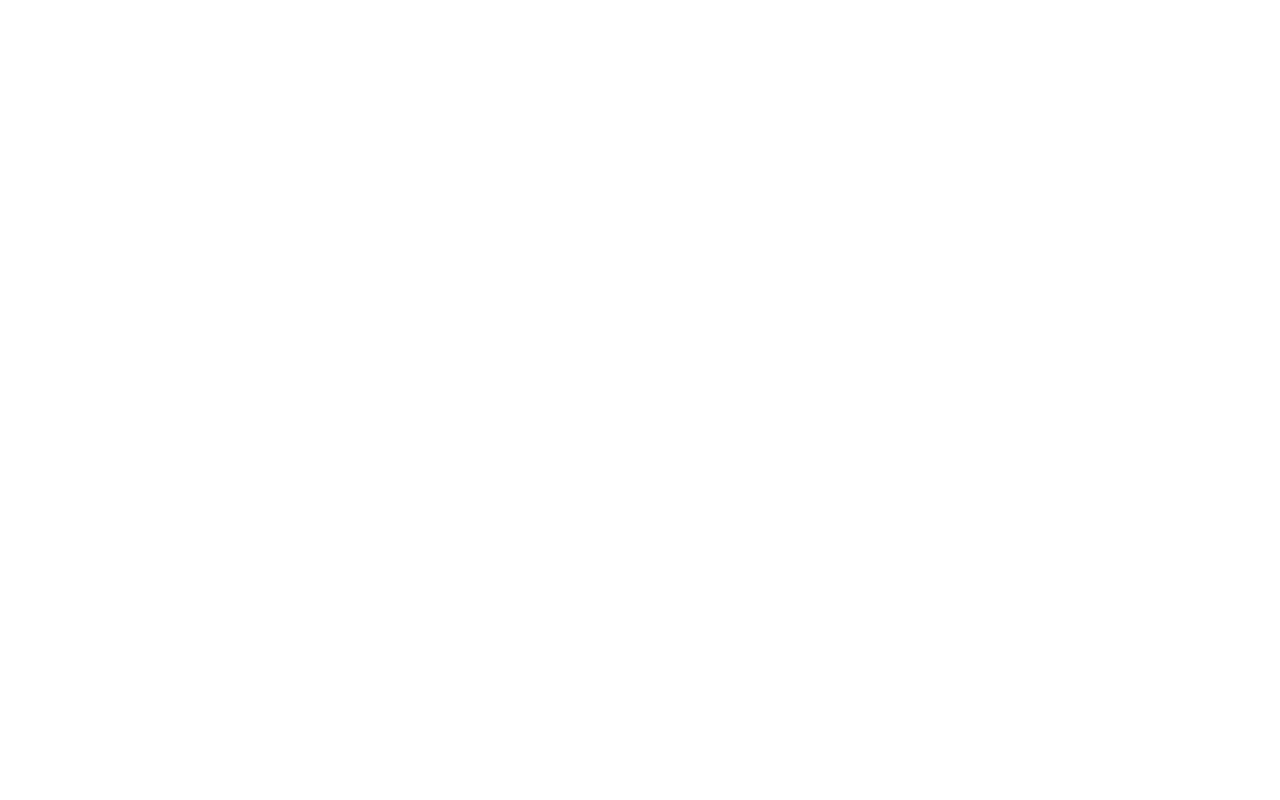
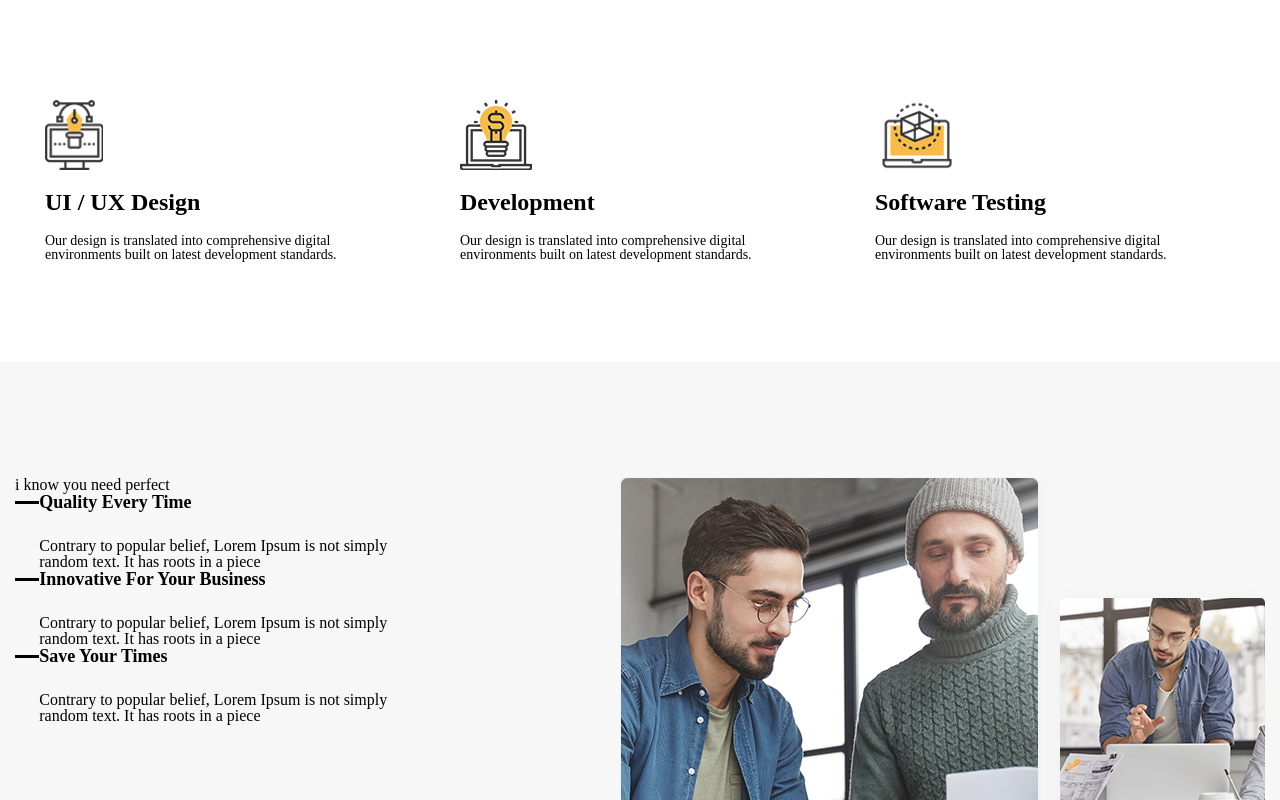
Before and after one commit to Sunrise-1337/Project-27.03, a plain HTML site: page index.html in a window 1280 px wide. Shown: the top 800 px of the page. Drawn offline with Linux system fonts and the light colour scheme.

Commit message:
third commit

```diff
--- a/css/style.css
+++ b/css/style.css
@@ -0,0 +1,120 @@
+/* Основное */
+
+*{
+    box-sizing: border-box;
+    list-style: none;
+}
+
+button{
+    border: none;
+    outline: none;
+}
+
+body{
+    font-family: 'Poppins';
+    margin: 0;
+    padding: 0;
+}
+
+a{
+    text-decoration: none;
+}
+
+h1, h2, h3, h4, h5, h6, p{
+    margin: 0;
+    padding: 0;
+}
+
+.container{
+    max-width: 1306px;
+    padding: 0 15px;
+    margin: 0 auto;
+}
+
+/* Вёрстка */
+
+/* Секция 1 */
+
+.section-2{
+    background-color: white;
+}
+
+.section-2__org{
+    display: flex;
+    justify-content: center;
+    gap: 55px;
+    flex-wrap: wrap;
+    padding-top: 100px;
+    padding-bottom: 100px;
+}
+
+.section-2__element-wrap{
+    max-width: 360px;
+    display: flex;
+    flex-direction: column;
+    gap: 20px;
+    align-items: flex-start;
+}
+
+.section-2__header{
+    text-transform: capitalize;
+    font-weight: bold;
+    font-size: 24px;
+    color: black;
+    text-align: left;
+}
+
+.section-2__para{
+    font-size: 14px;
+    color: black;
+    text-align: left;
+}
+
+.section-2__pic{
+    height: 70px;
+}
+
+/* Секция 2 */
+
+.section-3{
+    background-color: #f7f7f7;
+}
+
+.section-3__org{
+    display: flex;
+    justify-content: space-between;
+    gap: 40px;
+    flex-wrap: wrap;
+    padding-top: 115px;
+    padding-bottom: 140px;
+}
+
+.section-3__line{
+    display: inline-block;
+    height: 3px;
+    width: 37px;
+    background-color: black;
+    position: relative;
+    top: 8px;
+}
+
+.section-3__topic{
+    display: flex;
+
+}
+
+.section-3__text{
+    max-width: 400px;
+}
+
+.section-3__topic-header{
+    font-weight: bold;
+    font-size: 18px;
+    color: black;
+    margin-bottom: 27px;
+    text-transform: capitalize;
+}
+
+.section-3__topic-para{
+
+}
--- a/index.html
+++ b/index.html
@@ -6,9 +6,61 @@
     <meta name="viewport" content="width=device-width, initial-scale=1.0">
     <link rel="stylesheet" href="./css/style.css">
     <link rel="stylesheet" href="./css/reset.css">
+    <link rel="preconnect" href="https://fonts.googleapis.com">
+    <link rel="preconnect" href="https://fonts.gstatic.com" crossorigin>
+    <link href="https://fonts.googleapis.com/css2?family=Poppins:ital,wght@0,400;0,700;1,400;1,700&display=swap" rel="stylesheet">
     <title>Document</title>
 </head>
 <body>
-
+    <main>
+        <div class="section-2">
+            <div class="container section-2__org">
+                <div class="section-2__element-wrap">
+                    <img src="./assets/images/sec-2-1.png" alt="1" class="section-2__pic">
+                    <h2 class="section-2__header">UI / UX design</h2>
+                    <p class="section-2__para">Our design is translated into comprehensive digital environments built on latest development standards.</p>
+                </div>
+                <div class="section-2__element-wrap">
+                    <img src="./assets/images/sec-2-2.png" alt="2" class="section-2__pic">
+                    <h2 class="section-2__header">Development</h2>
+                    <p class="section-2__para">Our design is translated into comprehensive digital environments built on latest development standards.</p>
+                </div>
+                <div class="section-2__element-wrap">
+                    <img src="./assets/images/sec-2-3.png" alt="3" class="section-2__pic">
+                    <h2 class="section-2__header">Software testing</h2>
+                    <p class="section-2__para">Our design is translated into comprehensive digital environments built on latest development standards.</p>
+                </div>
+            </div>
+        </div>
+        <div class="section-3">
+            <div class="container section-3__org">
+                <div class="section-3__text">
+                    <h2 class="section-3__header">i know you need <span class="section-3__header--span">perfect</span></h2>
+                    <div class="section-3__topic">
+                        <span class="section-3__line"></span>
+                        <div class="section-3__topic-text">
+                            <h2 class="section-3__topic-header">quality every time</h2>
+                            <p class="section-3__topic-para">Contrary to popular belief, Lorem Ipsum is not simply random text. It has roots in a piece</p>
+                        </div>
+                    </div>
+                    <div class="section-3__topic">
+                        <span class="section-3__line"></span>
+                        <div class="section-3__topic-text">
+                            <h2 class="section-3__topic-header">innovative for your business</h2>
+                            <p class="section-3__topic-para">Contrary to popular belief, Lorem Ipsum is not simply random text. It has roots in a piece</p>
+                        </div>
+                    </div>
+                    <div class="section-3__topic">
+                        <span class="section-3__line"></span>
+                        <div class="section-3__topic-text">
+                            <h2 class="section-3__topic-header">save your times</h2>
+                            <p class="section-3__topic-para">Contrary to popular belief, Lorem Ipsum is not simply random text. It has roots in a piece</p>
+                        </div>
+                    </div>
+                </div>
+                <img src="./assets/images/big-pic.png" alt="bp" class="section-3__pic">
+            </div>
+        </div>
+    </main>
 </body>
 </html>
```
Also changed, not shown: assets/images/big-pic.png (added), assets/images/sec-2-1.png (added), assets/images/sec-2-2.png (added), assets/images/sec-2-3.png (added).
